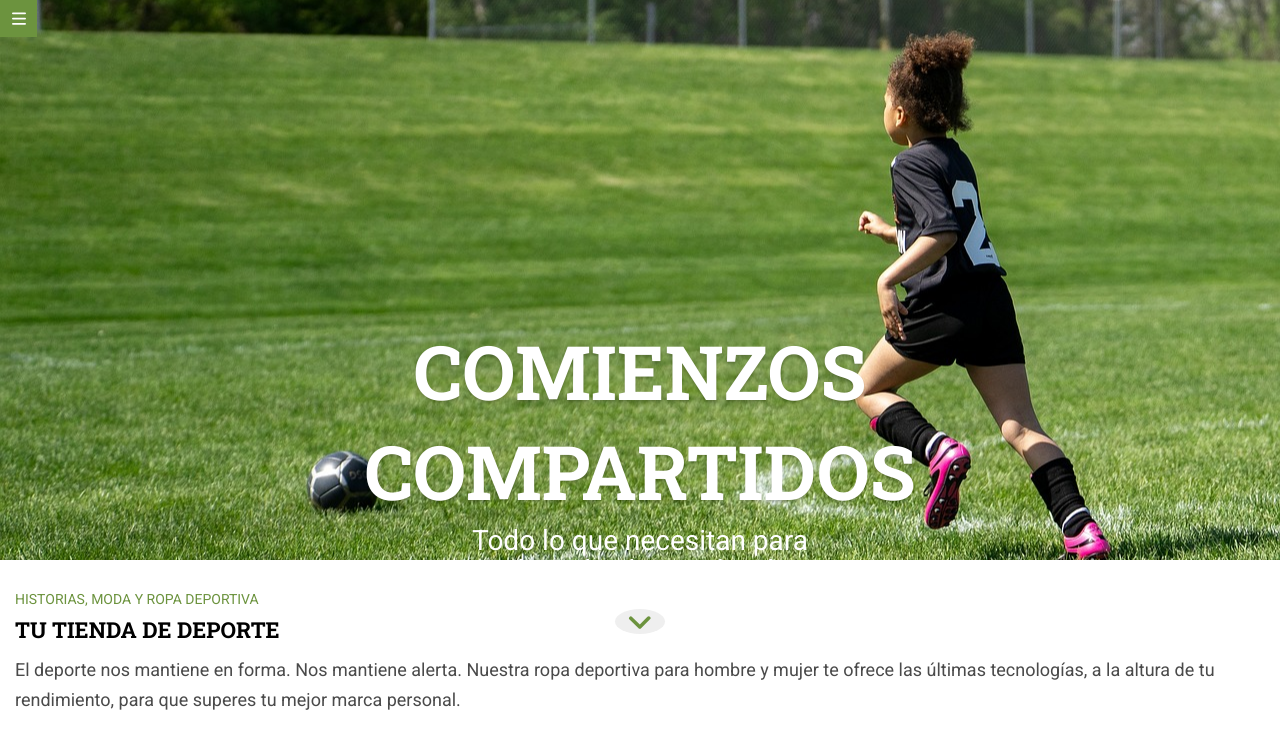
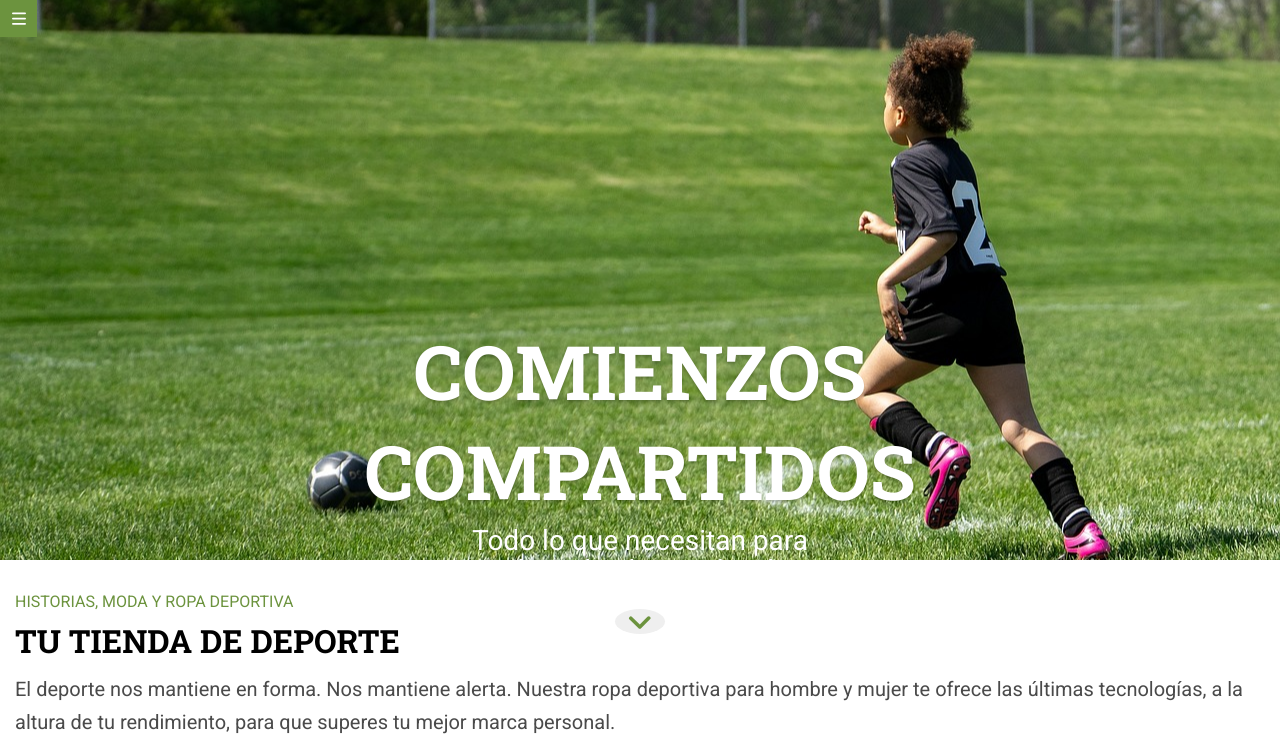
Before and after one commit to Adalab/modulo-1-evaluacion-final-Nymesia47, a website built with Vite: page src/index.html in a window 1280 px wide. Shown: the top 752 px of the page. Built offline with nearby package versions, Linux system fonts and the light colour scheme; files whose address does not match are found by name.

Commit message:
shop section tablet style completed

```diff
--- a/src/scss/layout/_shop-section.scss
+++ b/src/scss/layout/_shop-section.scss
@@ -8,12 +8,20 @@
         color: $main-color;
         font-size: 1.4rem;
         line-height: 2.14;
+
+        @media (width >= 768px) {
+            font-size: 1.6rem;
+        }
     }
     &-title {
         font-family: $font-main;
         font-size: 2.2rem;
         font-weight: bold;
         line-height: 1.36;
+
+        @media (width >= 768px) {
+            font-size: 3.2rem;
+        }
     }
     &-description {
         font-family: $font-second;
@@ -21,6 +29,10 @@
         line-height: 1.67;
         color: $third-color;
         margin: 1.0rem 0 4.0rem;
+
+        @media (width >= 768px) {
+            font-size: 2.0rem;
+        }
     }
     &-button {
         width: 16.0rem;
```
